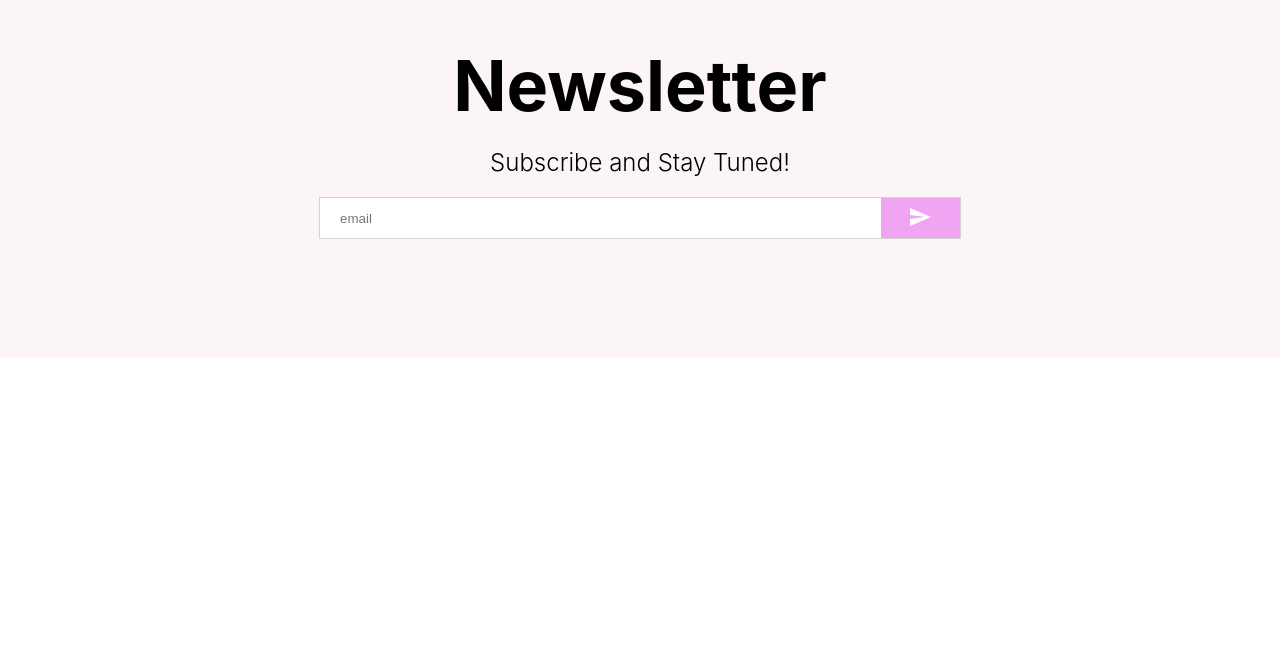
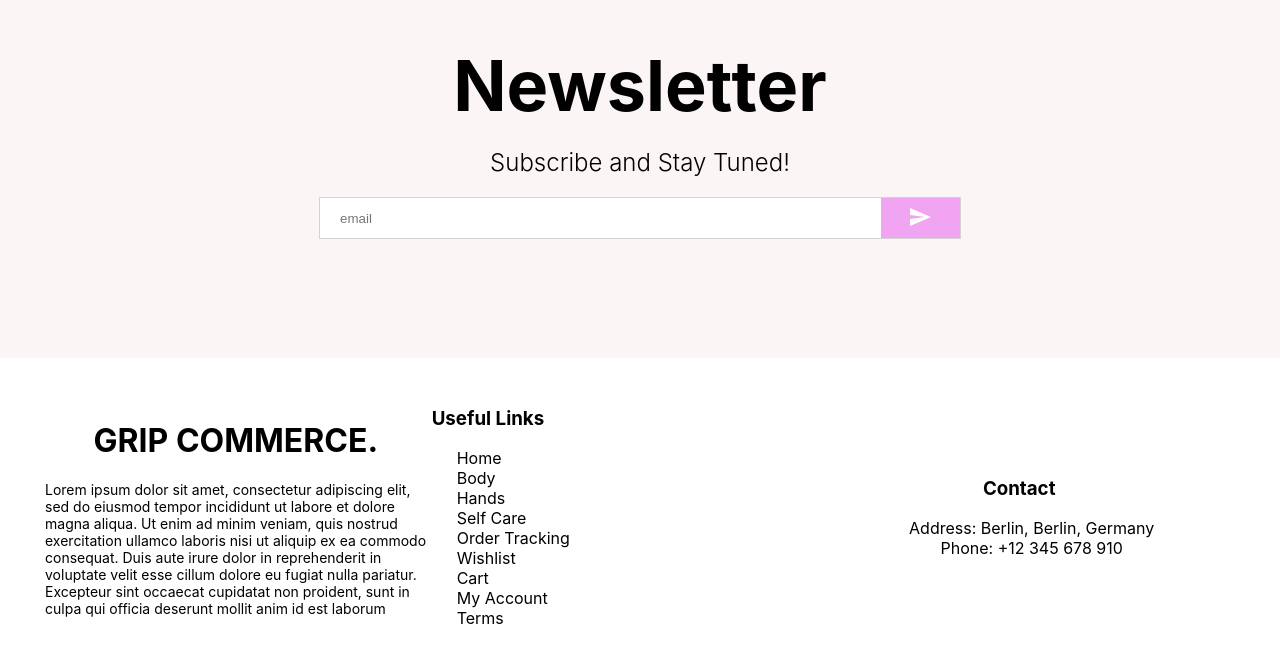
Before and after one commit to lillianaleecode/gripCommerce, a React (Create React App) app: page / in a window 1280 px wide. Shown: the part 1660-2318 px from the top of the page. Before the commit the page ends 2018 px from the top, so only its background shows below. Built offline with nearby package versions, Linux system fonts and the light colour scheme.

Commit message:
progress on footer

```diff
--- /dev/null
+++ b/src/components/Footer.jsx
@@ -0,0 +1,151 @@
+import React from 'react'
+import styled from 'styled-components'
+
+import { createTheme } from '@mui/material/styles'; //for customizing Material
+
+
+//theme: Customizing Material UI:
+const theme = createTheme({
+  status: {
+    danger: '#e53e3e',
+  },
+
+  palette: {
+            lila: {
+            main: '#AB46D2',
+            darker: '#053e85',
+            },
+            pink: {
+            main: '#FF6FB5',
+            contrastText: '#fff',
+            },
+  },
+
+});
+
+
+////&&&&&&&&&&&&&&&&&&&&&&&&&&&&
+//STYLES (using styled-components)
+
+//Container: contains whole NavBar:
+const Container = styled.div `
+    //flex-direction: column;
+    display: flex;
+    padding: 20px;
+    justify-content: space-between;
+
+    //background-color: ;
+    //border: 1px solid red;
+
+`
+
+//Wrapper: puts the navbar sectioned into 3 parts
+const Wrapper = styled.div `
+    padding: 10px 20px;
+    display: flex; //makes it horizontal
+    align-items: center;
+    justify-content: space-between;
+    //flex-direction: column;
+    //border: 1px solid red;
+
+`
+const Left = styled.div`
+    flex: 1; //flex 1: make each of the 3 sections divided evenly. (like doing 100/3)
+    align-items: center ;
+    display: flex;
+    align-items: center;
+    flex-direction: column;
+    //border: 1px solid red;
+`
+
+const Center = styled.div`
+    flex: 1;
+    flex-direction: column;
+    //border: 1px solid red;
+`
+const Right = styled.div`
+    flex: 1;
+    display: flex;
+    align-items: center;
+    justify-content: flex-end; //move to the right
+    margin-right: 25px;
+    flex-direction: column;
+    //border: 1px solid red;
+`
+//Left NavBar:
+const Logo = styled.h1`
+    flex: 1;
+    text-align: center;
+    font-weight: bold;
+
+
+`
+const Text = styled.span`
+    font-size: 14px;
+    cursor: pointer;
+    margin-right: 5px;
+    margin-left: 5px;
+    align-items: center;
+
+
+`
+
+//Center NavBar:
+
+const Title = styled.h3`
+`
+
+//Right NavBar:
+
+const ListItem = styled.div`
+    font-size: 14;
+    cursor: pointer;
+    margin-left: 25px;
+
+
+
+
+`
+
+//&&&&&&&&&&&&&&&&&&&&&&&&&&&&
+
+const Footer = () => {
+  return (
+    //<div>Navbar!</div> //instead of doing it like this, use styled-components to style css it.
+    <Container>
+        <Wrapper>
+            <Left>
+                <Logo>GRIP COMMERCE.</Logo>
+                <Text>Lorem ipsum dolor sit amet, consectetur adipiscing elit, sed do eiusmod tempor incididunt ut labore et dolore magna aliqua. Ut enim ad minim veniam, quis nostrud exercitation ullamco laboris nisi ut aliquip ex ea commodo consequat. Duis aute irure dolor in reprehenderit in voluptate velit esse cillum dolore eu fugiat nulla pariatur. Excepteur sint occaecat cupidatat non proident, sunt in culpa qui officia deserunt mollit anim id est laborum</Text>
+
+
+
+            </Left>
+            <Center>
+                <Title>Useful Links</Title>
+
+                <ListItem>Home</ListItem>
+                <ListItem>Body</ListItem>
+                <ListItem>Hands</ListItem>
+                <ListItem>Self Care</ListItem>
+                <ListItem>Order Tracking</ListItem>
+                <ListItem>Wishlist</ListItem>
+                <ListItem>Cart</ListItem>
+                <ListItem>My Account</ListItem>
+                <ListItem>Terms</ListItem>
+
+            </Center>
+
+            <Right>
+                <Title>Contact</Title>
+                <ListItem>Address: Berlin, Berlin, Germany</ListItem>
+                <ListItem>Phone: +12 345 678 910</ListItem>
+            </Right>
+        </Wrapper>
+
+    </Container>
+
+  )
+}
+
+export default Footer
--- a/src/pages/Home.jsx
+++ b/src/pages/Home.jsx
@@ -1,6 +1,7 @@
 import React from 'react'
 import Announcement from '../components/Announcement'
 import Categories from '../components/Categories'
+import Footer from '../components/Footer'
 import Navbar from '../components/Navbar'
 import Newsletter from '../components/Newsletter'
 import Slider from '../components/Slider'
@@ -13,6 +14,7 @@ export const Home = () => {
       <Slider/>
       <Categories/>
       <Newsletter/>
+      <Footer/>
 
     </div>
 
```
